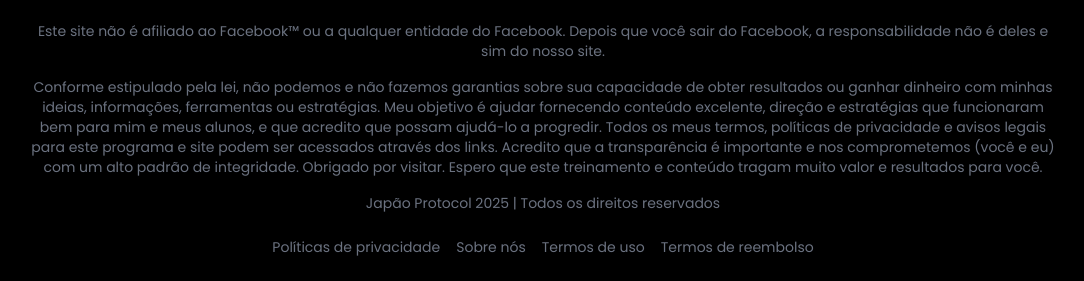
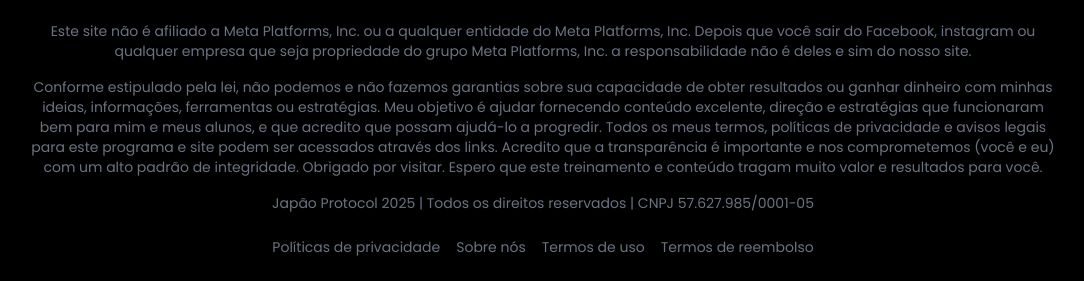
Before and after one commit to japabet13/japaoprotocol.com.br, a plain HTML site: page index.html in a window 1280 px wide. Shown: the part 11458-11739 px from the top of the page, without its empty margins (97-1181 px from the left). Drawn offline with nearby package versions, Linux system fonts and the light colour scheme.

Commit message:
V2 index.html

```diff
--- a/index.html
+++ b/index.html
@@ -468,9 +468,9 @@
     <footer class="text-center p-6 bg-black text-gray-500 text-sm">
         <div class="container mx-auto max-w-5xl">
             <img src="https://res.cloudinary.com/dfbctareb/image/upload/v1755044543/logo_cvazzv.png" alt="Logo Japão Protocol" class="mx-auto h-20 mb-6">
-            <p class="mb-4">Este site não é afiliado ao Facebook™ ou a qualquer entidade do Facebook. Depois que você sair do Facebook, a responsabilidade não é deles e sim do nosso site.</p>
+            <p class="mb-4">Este site não é afiliado a Meta Platforms, Inc. ou a qualquer entidade do Meta Platforms, Inc. Depois que você sair do Facebook, instagram ou qualquer empresa que seja propriedade do grupo Meta Platforms, Inc. a responsabilidade não é deles e sim do nosso site.</p>
             <p class="mb-4">Conforme estipulado pela lei, não podemos e não fazemos garantias sobre sua capacidade de obter resultados ou ganhar dinheiro com minhas ideias, informações, ferramentas ou estratégias. Meu objetivo é ajudar fornecendo conteúdo excelente, direção e estratégias que funcionaram bem para mim e meus alunos, e que acredito que possam ajudá-lo a progredir. Todos os meus termos, políticas de privacidade e avisos legais para este programa e site podem ser acessados através dos links. Acredito que a transparência é importante e nos comprometemos (você e eu) com um alto padrão de integridade. Obrigado por visitar. Espero que este treinamento e conteúdo tragam muito valor e resultados para você.</p>
-            <p class="mb-6">Japão Protocol 2025 | Todos os direitos reservados</p>
+            <p class="mb-6">Japão Protocol 2025 | Todos os direitos reservados | CNPJ 57.627.985/0001-05</p>
             <nav class="flex justify-center space-x-4">
                 <a href="policy.html" class="hover:text-white">Políticas de privacidade</a>
                 <a href="about.html" class="hover:text-white">Sobre nós</a>
```
